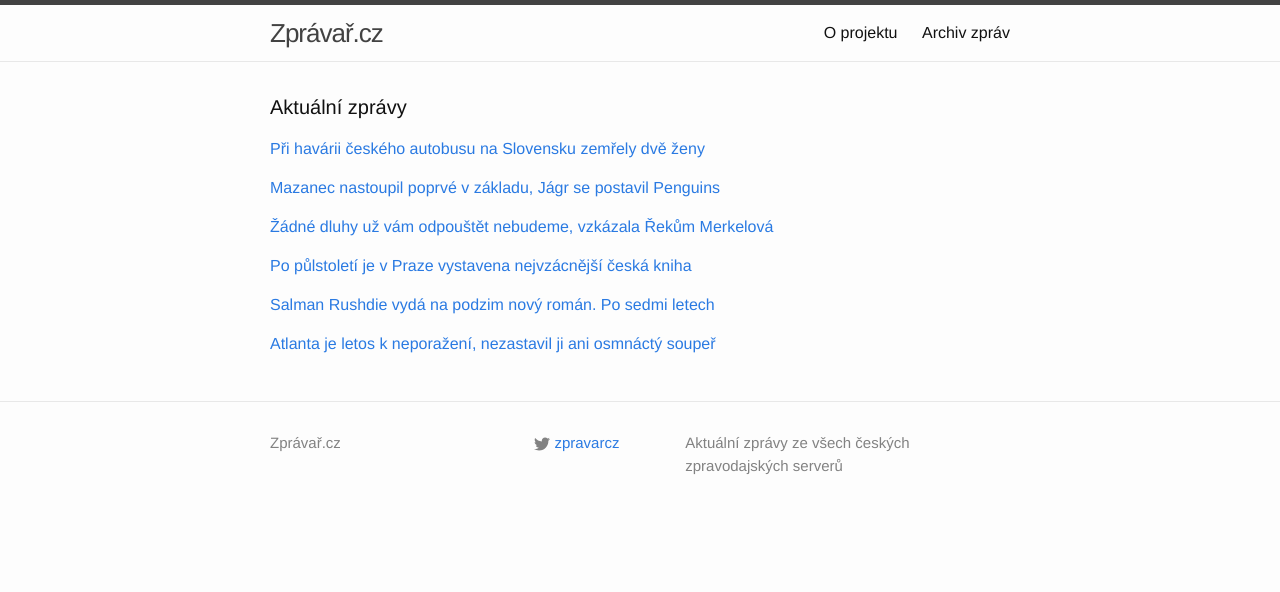
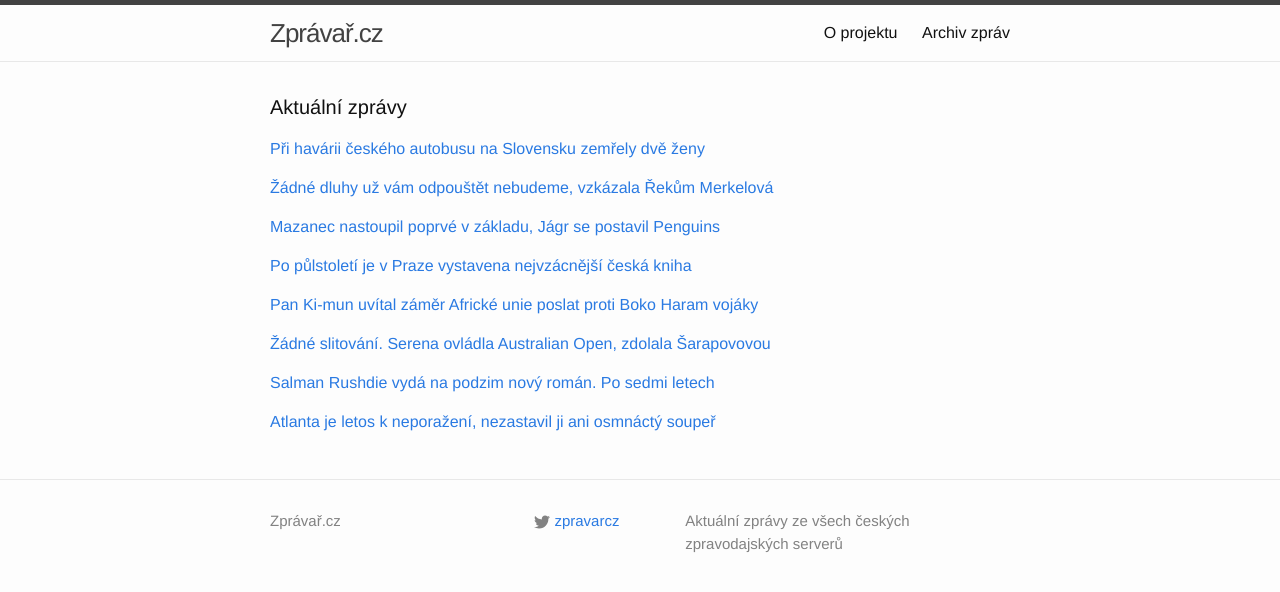
Before and after one commit to adliska/zpravar, a Jekyll site: the page built from index.html, in a window 1280 px wide. Shown: the top 592 px of the page. Built offline with Jekyll 4.4.1, drawn with Linux system fonts in a browser that asks for light colours.

Commit message:
zpravar news update

```diff
--- a/index.html
+++ b/index.html
@@ -31,8 +31,18 @@ layout: default
 <li><a href=http://zpravy.aktualne.cz/na-slovensku-havaroval-autobus-na-miste-jsou-mrtvi/r~74093e04a91011e4833a0025900fea04/>Na Slovensku havaroval autobus, na místě jsou mrtví - zpravy.aktualne.cz</a></li>
 <li><a href=http://www.novinky.cz/zahranicni/evropa/360333-na-slovensku-havaroval-autobus-jedouci-z-prahy-na-miste-jsou-mrtvi.html>Na Slovensku havaroval autobus jedoucí z Prahy, na místě jsou mrtví - www.novinky.cz</a></li>
 </ul>
-</div><p><a href="javascript:;" onclick="toggle_visibility('zpravy1')">Mazanec nastoupil poprvé v základu, Jágr se postavil Penguins</a></p>
+</div><p><a href="javascript:;" onclick="toggle_visibility('zpravy1')">Žádné dluhy už vám odpouštět nebudeme, vzkázala Řekům Merkelová</a></p>
 <div id="zpravy1" style="display:none">
+<ul>
+<li><a href=http://ekonomika.idnes.cz/merkelova-syriza-recko-0vf-/eko-zahranicni.aspx?c=A150131_103207_zahranicni_aha>Žádné dluhy už vám odpouštět nebudeme, vzkázala Řekům Merkelová - ekonomika.idnes.cz</a></li>
+<li><a href=http://www.ceskatelevize.cz/ct24/svet/300126-dalsi-snizeni-reckeho-dluhu-merkelova-vylucuje/>Další snížení řeckého dluhu Merkelová vylučuje - www.ceskatelevize.cz</a></li>
+<li><a href=http://zpravy.e15.cz/zahranicni/politika/merkelova-nevidim-zadne-oddluzeni-pro-recko-1158393>Merkelová: Nevidím žádné oddlužení pro Řecko - zpravy.e15.cz</a></li>
+<li><a href=http://zpravy.aktualne.cz/zahranici/oddluzeni-pro-recko-nerealne-tvrdi-nemecka-kanclerka/r~1a464728a92311e4a7d8002590604f2e/>Oddlužení pro Řecko? Nereálné, tvrdí německá kancléřka - zpravy.aktualne.cz</a></li>
+<li><a href=http://www.ceskenoviny.cz/zpravy/zpravy/merkelova-vyloucila-dalsi-snizeni-reckeho-dluhu/1175691>Merkelová vyloučila další snížení řeckého dluhu - www.ceskenoviny.cz</a></li>
+<li><a href=http://byznys.ihned.cz/c1-63462770-recko-dluh-tsipras-alexis-euro-merkelova-nemecko>Merkelová: Řecký dluh nesnížíme, miliardy se mu odpustily již dřív - byznys.ihned.cz</a></li>
+</ul>
+</div><p><a href="javascript:;" onclick="toggle_visibility('zpravy2')">Mazanec nastoupil poprvé v základu, Jágr se postavil Penguins</a></p>
+<div id="zpravy2" style="display:none">
 <ul>
 <li><a href=http://www.tyden.cz/rubriky/sport/hokej/nhl/mazanec-nastoupil-poprve-v-zakladu-jagr-se-postavil-penguins_331937.html>Mazanec nastoupil poprvé v základu, Jágr se postavil Penguins - www.tyden.cz</a></li>
 <li><a href=http://hokej.idnes.cz/nhl-hkoej-denni-souhrn-06x-/nhl.aspx?c=A150131_071603_nhl_ten>Večer v NHL: Vrbatův gól č. 19, Mazanec jedničkou a New Jersey pod palbou - hokej.idnes.cz</a></li>
@@ -40,16 +50,6 @@ layout: default
 <li><a href=http://www.rozhlas.cz/_zprava/vrbata-v-nhl-pojistil-vyhru-vancouveru-mazanec-dostal-tri-goly--1450095>Vrbata v NHL pojistil výhru Vancouveru, Mazanec dostal tři góly - www.rozhlas.cz</a></li>
 <li><a href=http://www.denik.cz/hokej/mazanec-chytal-v-letosnim-rocniku-nhl-poprve-od-uvodni-minuty-20150131.html>Mazanec chytal v letošním ročníku NHL poprvé od úvodní minuty - www.denik.cz</a></li>
 <li><a href=http://sport.aktualne.cz/vrbata-dal-devatenacty-gol-pecetil-vitezstvi-vancouveru/r~174a2b4ca91011e4a7d8002590604f2e/>Vrbata dal devatenáctý gól, pečetil vítězství Vancouveru - sport.aktualne.cz</a></li>
-</ul>
-</div><p><a href="javascript:;" onclick="toggle_visibility('zpravy2')">Žádné dluhy už vám odpouštět nebudeme, vzkázala Řekům Merkelová</a></p>
-<div id="zpravy2" style="display:none">
-<ul>
-<li><a href=http://ekonomika.idnes.cz/merkelova-syriza-recko-0vf-/eko-zahranicni.aspx?c=A150131_103207_zahranicni_aha>Žádné dluhy už vám odpouštět nebudeme, vzkázala Řekům Merkelová - ekonomika.idnes.cz</a></li>
-<li><a href=http://www.ceskatelevize.cz/ct24/svet/300126-dalsi-snizeni-reckeho-dluhu-merkelova-vylucuje/>Další snížení řeckého dluhu Merkelová vylučuje - www.ceskatelevize.cz</a></li>
-<li><a href=http://zpravy.e15.cz/zahranicni/politika/merkelova-nevidim-zadne-oddluzeni-pro-recko-1158393>Merkelová: Nevidím žádné oddlužení pro Řecko - zpravy.e15.cz</a></li>
-<li><a href=http://zpravy.aktualne.cz/zahranici/oddluzeni-pro-recko-nerealne-tvrdi-nemecka-kanclerka/r~1a464728a92311e4a7d8002590604f2e/>Oddlužení pro Řecko? Nereálné, tvrdí německá kancléřka - zpravy.aktualne.cz</a></li>
-<li><a href=http://www.ceskenoviny.cz/zpravy/zpravy/merkelova-vyloucila-dalsi-snizeni-reckeho-dluhu/1175691>Merkelová vyloučila další snížení řeckého dluhu - www.ceskenoviny.cz</a></li>
-<li><a href=http://byznys.ihned.cz/c1-63462770-recko-dluh-tsipras-alexis-euro-merkelova-nemecko>Merkelová: Řecký dluh nesnížíme, miliardy se mu odpustily již dřív - byznys.ihned.cz</a></li>
 </ul>
 </div><p><a href="javascript:;" onclick="toggle_visibility('zpravy3')">Po půlstoletí je v Praze vystavena nejvzácnější česká kniha </a></p>
 <div id="zpravy3" style="display:none">
@@ -59,15 +59,29 @@ layout: default
 <li><a href=http://www.rozhlas.cz/_zprava/v-praze-bude-vystaven-budysinsky-rukopis-a-kodex-vysehradsky--1450086>V Praze bude vystaven Budyšínský rukopis a Kodex vyšehradský - www.rozhlas.cz</a></li>
 <li><a href=http://www.rozhlas.cz/_zprava/po-pulstoleti-bude-o-vikendu-vystaven-original-vysehradskeho-kodexu--1450086>Po půlstoletí bude o víkendu vystaven originál Vyšehradského kodexu - www.rozhlas.cz</a></li>
 </ul>
-</div><p><a href="javascript:;" onclick="toggle_visibility('zpravy4')">Salman Rushdie vydá na podzim nový román. Po sedmi letech </a></p>
+</div><p><a href="javascript:;" onclick="toggle_visibility('zpravy4')">Pan Ki-mun uvítal záměr Africké unie poslat proti Boko Haram vojáky</a></p>
 <div id="zpravy4" style="display:none">
+<ul>
+<li><a href=http://zpravy.e15.cz/zahranicni/politika/pan-ki-mun-uvital-zamer-africke-unie-poslat-proti-boko-haram-vojaky-1158396>Pan Ki-mun uvítal záměr Africké unie poslat proti Boko Haram vojáky - zpravy.e15.cz</a></li>
+<li><a href=http://www.ceskenoviny.cz/zpravy/zpravy/sef-osn-uvital-zamer-africke-unie-poslat-proti-boko-haram-vojaky/1175706>Šéf OSN uvítal záměr Africké unie poslat proti Boko Haram vojáky - www.ceskenoviny.cz</a></li>
+<li><a href=http://www.rozhlas.cz/_zprava/africka-unie-chysta-kolektivni-akci-proti-radikalum-z-boko-haram--1450108>Africká unie chystá kolektivní akci proti radikálům z Boko Haram - www.rozhlas.cz</a></li>
+</ul>
+</div><p><a href="javascript:;" onclick="toggle_visibility('zpravy5')">Žádné slitování. Serena ovládla Australian Open, zdolala Šarapovovou</a></p>
+<div id="zpravy5" style="display:none">
+<ul>
+<li><a href=http://www.denik.cz/tenis/zadne-slitovani-serena-ovladla-australian-open-zdolala-sarapovovou-20150131.html>Žádné slitování. Serena ovládla Australian Open, zdolala Šarapovovou - www.denik.cz</a></li>
+<li><a href=http://sport.aktualne.cz/australian-open-williamsova-sarapovova/r~8bee3f6ea93411e49f60002590604f2e/>Serena Williamsová nezaváhala, v Melbourne vyhrála pošesté - sport.aktualne.cz</a></li>
+<li><a href=http://sport.idnes.cz/zenske-finale-australian-open-sarapovova-serena-williamsova-ptz-/tenis.aspx?c=A150131_075221_tenis_ten>Ženské finále Australian Open: Šarapovová vyzvala Serenu Williamsovou - sport.idnes.cz</a></li>
+</ul>
+</div><p><a href="javascript:;" onclick="toggle_visibility('zpravy6')">Salman Rushdie vydá na podzim nový román. Po sedmi letech </a></p>
+<div id="zpravy6" style="display:none">
 <ul>
 <li><a href=http://www.lidovky.cz/salman-rushdie-vyda-na-podzim-novy-roman-po-sedmi-letech-p2q-/kultura.aspx?c=A150131_073754_lide_rof>Salman Rushdie vydá na podzim nový román. Po sedmi letech  - www.lidovky.cz</a></li>
 <li><a href=http://www.ceskenoviny.cz/zpravy/zpravy/na-podzim-vyjde-novy-roman-salmana-rushdieho-po-sedmi-letech/1175655>Na podzim vyjde nový román Salmana Rushdieho, po sedmi letech - www.ceskenoviny.cz</a></li>
 <li><a href=http://www.lidovky.cz/salman-rushdie-vyda-na-podzim-novy-roman-po-sedmi-letech-p2q-/lide.aspx?c=A150131_073754_lide_rof>Salman Rushdie vydá na podzim nový román. Po sedmi letech  - www.lidovky.cz</a></li>
 </ul>
-</div><p><a href="javascript:;" onclick="toggle_visibility('zpravy5')">Atlanta je letos k neporažení, nezastavil ji ani osmnáctý soupeř</a></p>
-<div id="zpravy5" style="display:none">
+</div><p><a href="javascript:;" onclick="toggle_visibility('zpravy7')">Atlanta je letos k neporažení, nezastavil ji ani osmnáctý soupeř</a></p>
+<div id="zpravy7" style="display:none">
 <ul>
 <li><a href=http://sport.idnes.cz/nba-basketbal-souhrn-0lx-/basket.aspx?c=A150131_095731_sport-basket_ten>Atlanta je letos k neporažení, nezastavil ji ani osmnáctý soupeř - sport.idnes.cz</a></li>
 <li><a href=http://www.denik.cz/ostatni_sport/bilance-39-8-atlanta-vyhrala-osmnacty-zapas-v-rade-a-vladne-nba-20150131.html>Bilance 39-8. Atlanta vyhrála osmnáctý zápas v řadě a vládne NBA - www.denik.cz</a></li>
```
